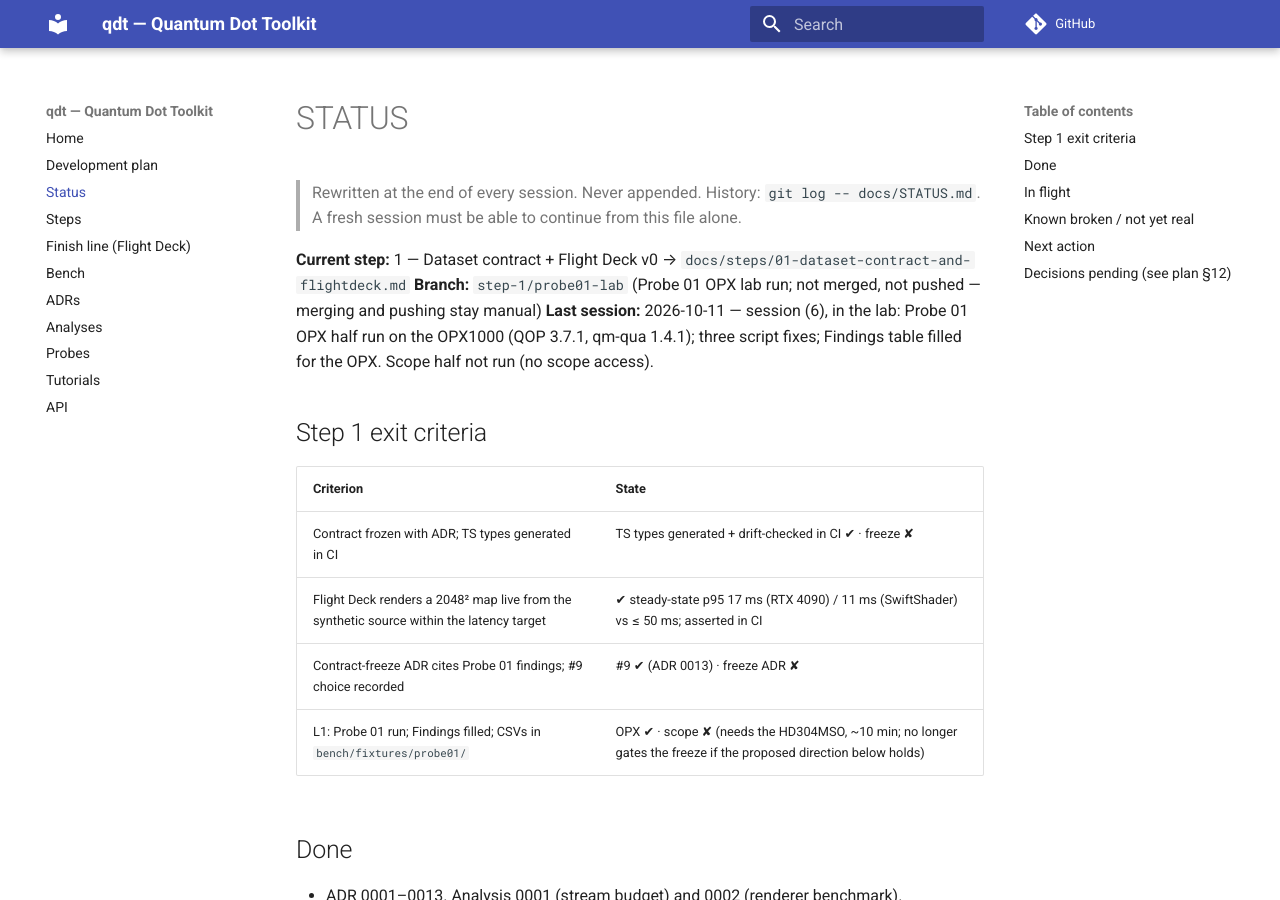
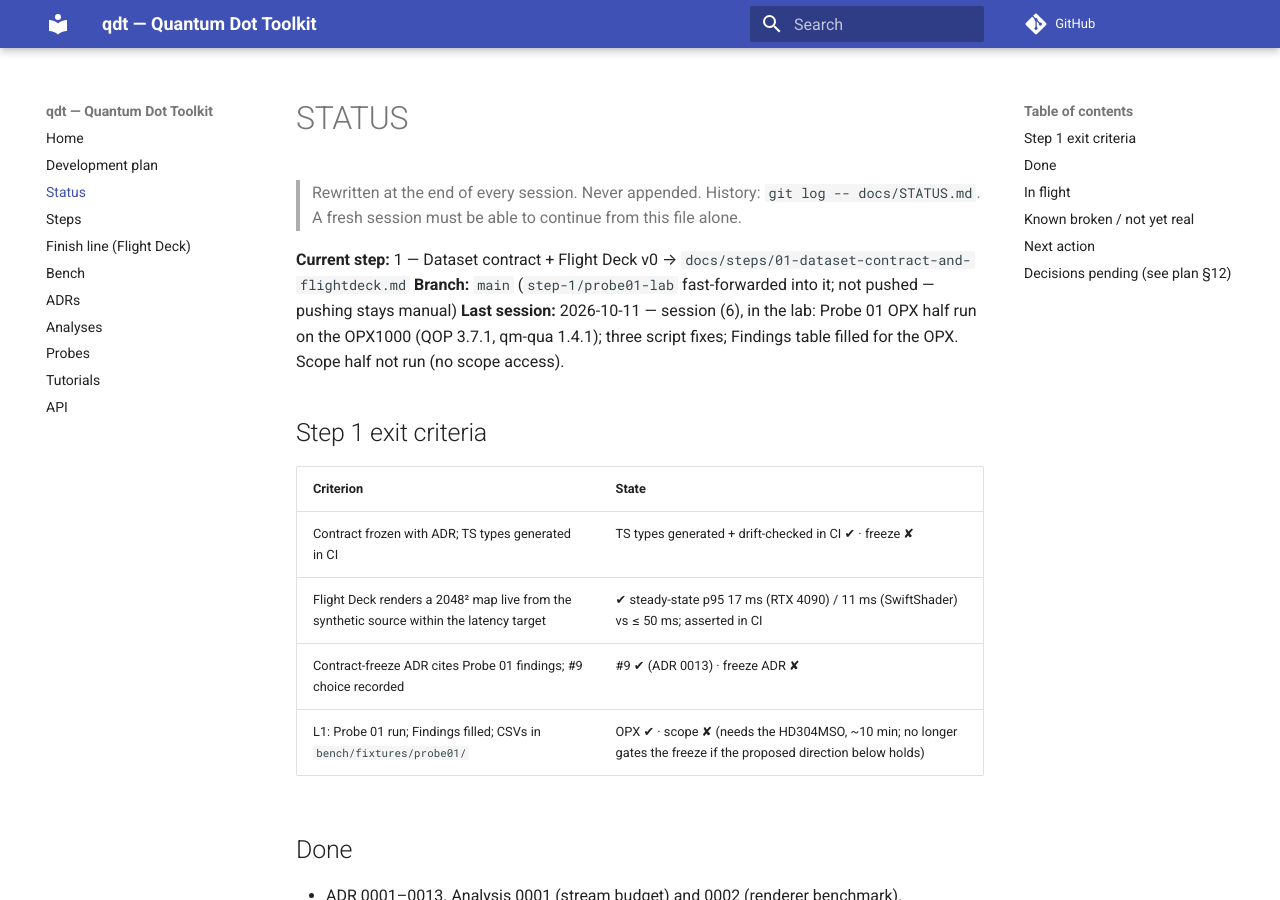
Before and after one commit to CowboyQuantum/qdt, an MkDocs documentation site: the page built from docs/STATUS.md, in a window 1280 px wide and 900 px high. Built offline with MkDocs 1.6.1 and Material for MkDocs 9.7.7, drawn with Linux system fonts in a browser that asks for light colours; comment, search, counter and statistics services are not loaded; some of the changed text lies outside the part shown.

Commit message:
docs: STATUS — probe01-lab merged to main
Co-Authored-By: Claude Opus 5.5 <noreply@anthropic.com>

```diff
--- a/docs/STATUS.md
+++ b/docs/STATUS.md
@@ -4,7 +4,7 @@
 > A fresh session must be able to continue from this file alone.
 
 **Current step:** 1 — Dataset contract + Flight Deck v0 → `docs/steps/01-dataset-contract-and-flightdeck.md`
-**Branch:** `step-1/probe01-lab` (Probe 01 OPX lab run; not merged, not pushed — merging and pushing stay manual)
+**Branch:** `main` (`step-1/probe01-lab` fast-forwarded into it; not pushed — pushing stays manual)
 **Last session:** 2026-10-11 — session (6), in the lab: Probe 01 OPX half run on the OPX1000 (QOP 3.7.1,
 qm-qua 1.4.1); three script fixes; Findings table filled for the OPX. Scope half not run (no scope access).
 
@@ -44,7 +44,7 @@ qm-qua 1.4.1); three script fixes; Findings table filled for the OPX. Scope half
   build, e2e, `bench --assert`).
 
 ## In flight
-- Nothing uncommitted. `step-1/probe01-lab` is ahead of `main`; human to merge and push.
+- Nothing uncommitted. `main` is ahead of `origin/main`; human to push.
 - CI on `main` for c7287b4 (first run of the e2e/bench steps) was still running at session start — check it.
 
 ## Known broken / not yet real
@@ -58,7 +58,7 @@ qm-qua 1.4.1); three script fixes; Findings table filled for the OPX. Scope half
 - `docs/BENCH.md` skeleton. Surrogate DUT not built.
 
 ## Next action
-**Human:** merge `step-1/probe01-lab` into `main` and push.
+**Human:** push `main` and check CI.
 **Then** a session on `step-1/contract-freeze` reads the Findings, revisits ADR 0009/0010 against them
 (chunks as index ranges into the definition; per-line vs per-point chunking; poller cost at 10⁶; int-only
 runtime parameters in `SweepDefinition.backend_payload`), adopts or rejects the time-alignment direction
```
